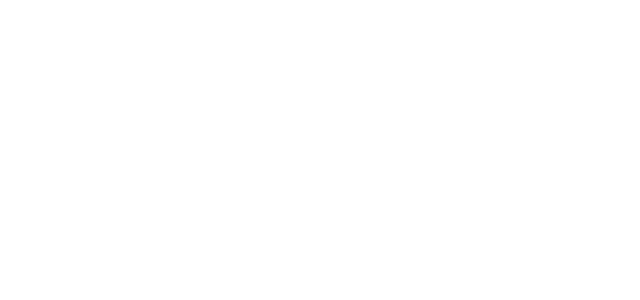
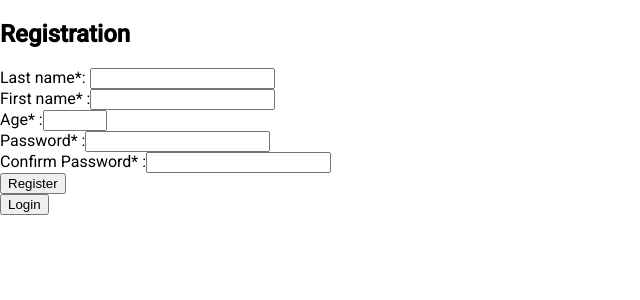
Before and after one commit to baptistor/WEB-project, an Angular app in the folder fr-administration-front/: page /registration in a window 1280 px wide. Before the commit this address led to /. Shown: the top 300 px of the page, without its empty margins (0-640 px from the left). Built offline with nearby package versions, Linux system fonts and the light colour scheme.

Commit message:
registration

```diff
--- /dev/null
+++ b/fr-administration-front/src/app/guards/not-auth.guard.ts
@@ -0,0 +1,17 @@
+import { inject } from '@angular/core';
+import { CanActivateFn, Router } from '@angular/router';
+import { TokenStorageService } from '../services/token-storage.service';
+
+export const notAuthGuard: CanActivateFn = (route, state) => {
+  const router = inject(Router);
+  const service = inject(TokenStorageService);
+
+  if (!service.isLogged()) {
+    console.log("NotAuthGuard : true");
+    return true;
+  }
+
+  console.log("NotAuthGuard : false");
+  router.navigateByUrl('/users');
+  return false;
+};
--- a/fr-administration-front/src/app/login/login.component.html
+++ b/fr-administration-front/src/app/login/login.component.html
@@ -1,10 +1,14 @@
+<div *ngIf="isFromRegistration">
+    Your account has been created, please log in now:
+</div>
 <div>
     <label for="username">Username</label>
     <input type="text" id="username" placeholder="id User" />
     <label for="password">Password</label>
     <input type="password" id="password" placeholder="password" />
-    <a (click)="login()"><button>Login</button></a>
+    <a (click)="login($event)"><button>Login</button></a>
 </div>
+<a (click)="registration()"><button>Registration</button></a>
 
 <div *ngIf="authentificationDenied">
     Identifiant ou Mot de passe invalide
--- a/fr-administration-front/src/app/login/login.component.ts
+++ b/fr-administration-front/src/app/login/login.component.ts
@@ -1,7 +1,7 @@
 import { Component } from '@angular/core';
 import { ApiHelperService } from '../services/api-helper.service';
 import { TokenStorageService } from '../services/token-storage.service';
-import { Router } from '@angular/router';
+import { ActivatedRoute, Router } from '@angular/router';
 import { CommonModule } from '@angular/common';
 
 @Component({
@@ -13,12 +13,21 @@
 
 export class LoginComponent {
   authentificationDenied = false;
+  isFromRegistration = false;
   constructor(
     private api: ApiHelperService,
     private tokenStorageService: TokenStorageService,
-    private router: Router) {}
+    private router: Router,
+    private route: ActivatedRoute
+  ) {}
 
-  login(): void {
+  ngOnInit(): void{
+    this.isFromRegistration = this.route.snapshot.paramMap.get('from') == "registration" ? true : false;
+  }
+  login(event?: Event): void {
+    if (event) {
+      event.preventDefault();
+    }
     const username: string = (document.getElementById('username') as HTMLInputElement).value;
     const password: string = (document.getElementById('password') as HTMLInputElement).value;
     this.api.post({endpoint: '/auth/login', data: { username, password }}).subscribe({
@@ -43,4 +52,7 @@
 
 
   }
+  registration(): void{
+    this.router.navigateByUrl('/registration');
+  }
 }
--- a/fr-administration-front/src/app/modify-profile/modify-profile.component.html
+++ b/fr-administration-front/src/app/modify-profile/modify-profile.component.html
@@ -9,12 +9,12 @@
     <input type="password" id="new_pswd">
     <br>
     <label>Old password* :</label>
-    <input type="password" id="pswd">
+    <input type="password" id="pswd" required>
     <br>
 
     <button type="submit">Save</button>
     <a (click)="cancel()"><button>Cancel</button></a>
     <div *ngIf ="error_pswd">
-      Mot de passe invalide
+      Wrong password
     </div>
   </form>
--- /dev/null
+++ b/fr-administration-front/src/app/registration/registration.component.html
@@ -0,0 +1,24 @@
+
+<h2> Registration </h2>
+<form (submit)="submit($event)">
+    <label>Last name*: </label>
+    <input type="text" id="lastname" required>
+    <br>
+    <label>First name* :</label>
+    <input type="text" id="firstname" required>
+    <br>
+    <label>Age* :</label>
+    <input type="number" id="age" min="0" max="150" step="1" required>
+    <br>
+    <label>Password* :</label>
+    <input type="password" id="new_pswd" required>
+    <br>
+    <label>Confirm Password* :</label>
+    <input type="password" id="confirm_pswd" required>
+    <br>
+    <button type="submit">Register</button>
+    <div *ngIf ="error_pswd">
+        Passwords do not match
+    </div>
+</form>
+<a (click)="login()"><button>Login</button></a>
--- /dev/null
+++ b/fr-administration-front/src/app/registration/registration.component.ts
@@ -0,0 +1,50 @@
+import { CommonModule } from '@angular/common';
+import { Component } from '@angular/core';
+import { ApiHelperService } from '../services/api-helper.service';
+import { Router } from '@angular/router';
+
+@Component({
+  selector: 'app-registration',
+  imports: [CommonModule],
+  templateUrl: './registration.component.html',
+  styleUrl: './registration.component.css'
+})
+export class RegistrationComponent {
+  error_pswd : boolean = false;
+  constructor(
+    private router: Router,
+    private api:ApiHelperService
+  ){}
+  submit(event?: Event): void {
+    if (event) {
+      event.preventDefault();
+    }
+    const lastname: string = (document.getElementById('lastname') as HTMLInputElement).value;
+    const firstname: string = (document.getElementById('firstname') as HTMLInputElement).value;
+    const age: number = +((document.getElementById('age') as HTMLInputElement).value);
+    const password: string = (document.getElementById('new_pswd') as HTMLInputElement).value;
+    const confirm_password: string = (document.getElementById('confirm_pswd') as HTMLInputElement).value;
+
+    if(password == confirm_password){
+      const newUser = {
+        lastname: lastname,
+        firstname: firstname,
+        password: password,
+        age:age
+      };
+
+      this.api.post({ endpoint: `/users`, data: newUser }).subscribe({ next : (response) => {
+        console.log('Réponse reçue :',response);
+        this.router.navigateByUrl('/login/registration')},
+        error: (error) => {
+          console.log("Erreur lors de l'inscription': ", error);
+        }
+      });
+    }else{
+      this.error_pswd = true;
+    }
+  }
+  login(): void{
+    this.router.navigateByUrl('/login');
+  }
+}
```
Also changed, not shown: fr-administration-front/src/app/app.routes.ts (+6 -2 lines), fr-administration-front/src/app/nav/nav.component.html (line endings or trailing spaces), fr-administration-front/src/app/registration/registration.component.css (added), 2 other files (tests, documents, lock files or other folders).
